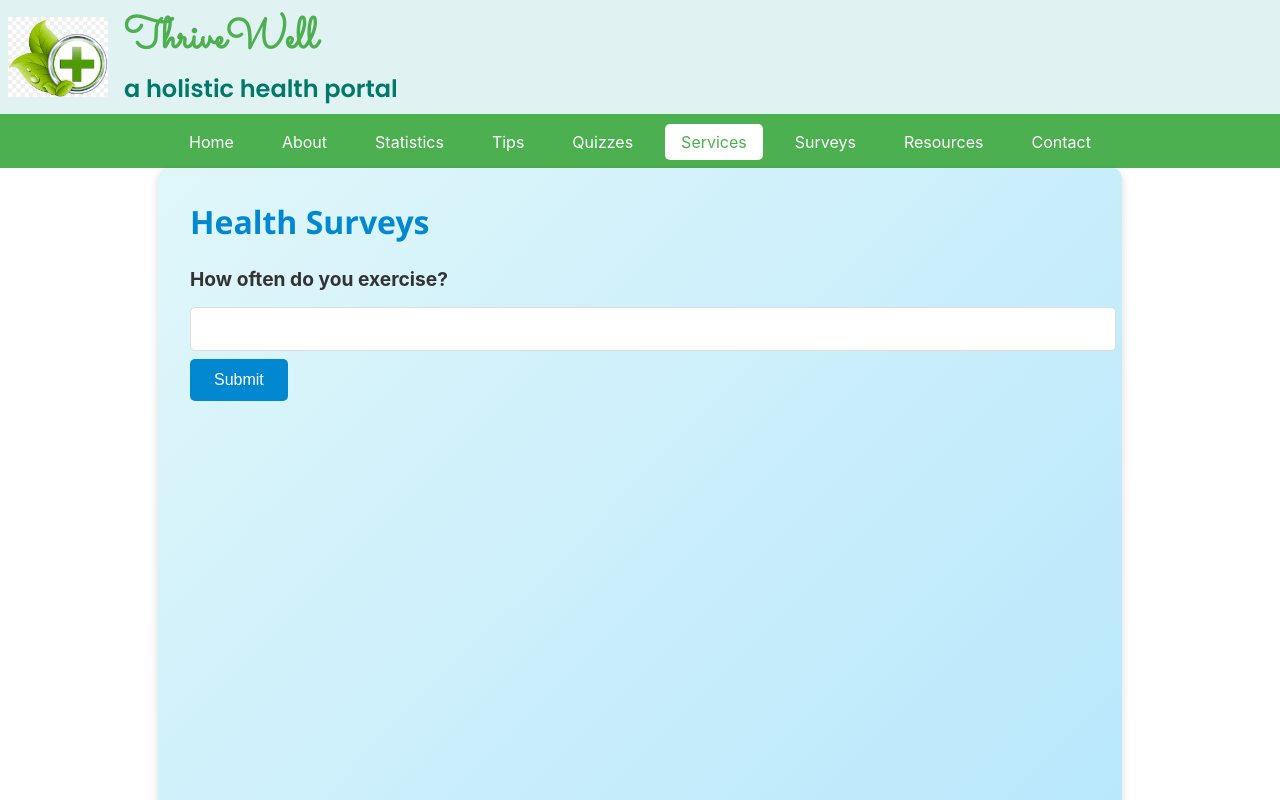
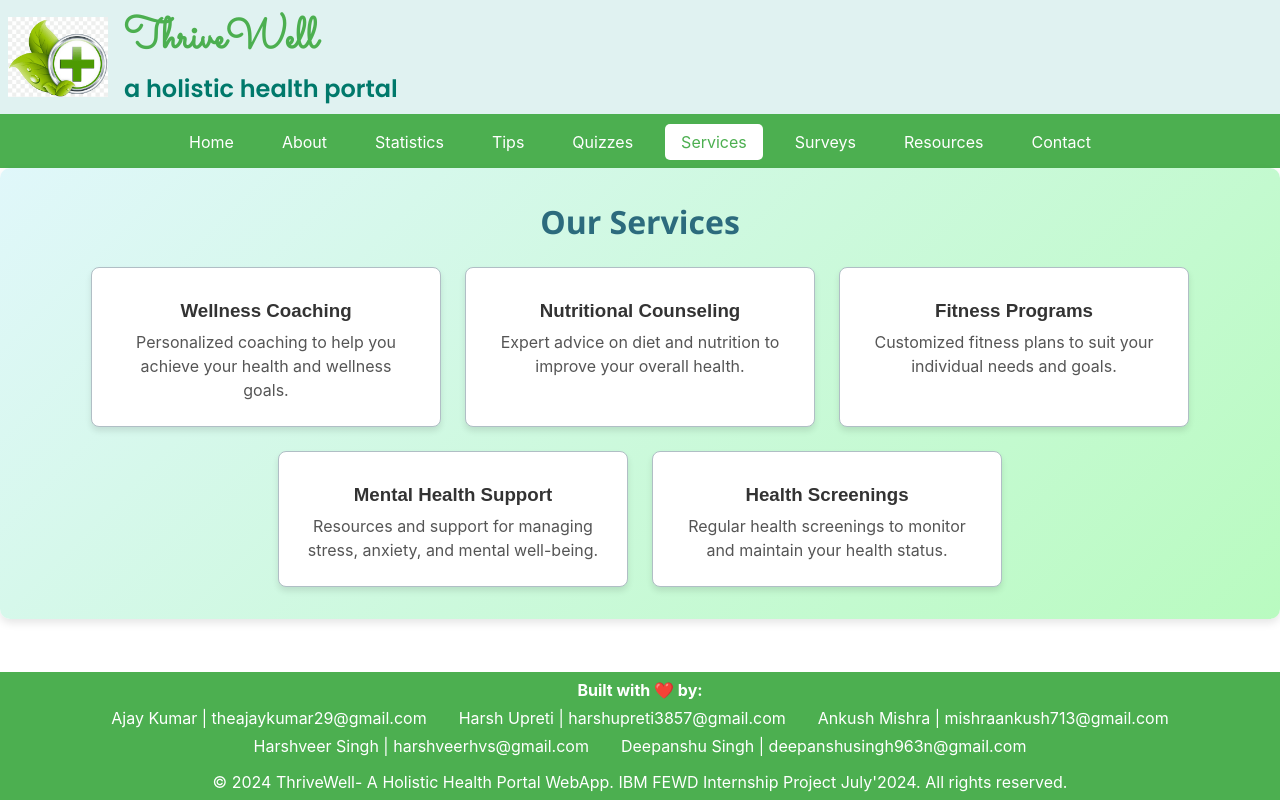
Before and after one commit to ajju-devs/ThriveWell, a React (Create React App) app: page /services in a window 1280 px wide. Built offline with nearby package versions, Linux system fonts and the light colour scheme.

Commit message:
Update Services.js

```diff
--- a/src/components/Services.js
+++ b/src/components/Services.js
@@ -1,72 +1,43 @@
-import React, { useState } from 'react';
-import './Surveys.css';
+import React from 'react';
+import './Services.css';
 
-function Surveys() {
-  const [responses, setResponses] = useState([]);
-  const [currentQuestion, setCurrentQuestion] = useState(0);
-  const [answer, setAnswer] = useState('');
-  const [completed, setCompleted] = useState(false);
-
-  const surveyQuestions = [
-    "How often do you exercise?",
-    "Do you eat a balanced diet?",
-    "How many hours of sleep do you get per night?",
-    "How often do you visit a healthcare provider?",
-    "Do you have access to clean drinking water?",
-    "Do you have access to mental health resources?",
-    "How often do you feel stressed?",
-    "Do you take any vitamin or mineral supplements?",
-    "How often do you consume processed foods?",
-    "Are you satisfied with your overall health?"
+function Services() {
+  const servicesList = [
+    {
+      title: 'Wellness Coaching',
+      description: 'Personalized coaching to help you achieve your health and wellness goals.'
+    },
+    {
+      title: 'Nutritional Counseling',
+      description: 'Expert advice on diet and nutrition to improve your overall health.'
+    },
+    {
+      title: 'Fitness Programs',
+      description: 'Customized fitness plans to suit your individual needs and goals.'
+    },
+    {
+      title: 'Mental Health Support',
+      description: 'Resources and support for managing stress, anxiety, and mental well-being.'
+    },
+    {
+      title: 'Health Screenings',
+      description: 'Regular health screenings to monitor and maintain your health status.'
+    }
   ];
 
-  const handleInputChange = (event) => {
-    setAnswer(event.target.value);
-  };
-
-  const handleSubmit = () => {
-    setResponses([...responses, { question: surveyQuestions[currentQuestion], answer }]);
-    setAnswer('');
-    const nextQuestion = currentQuestion + 1;
-    if (nextQuestion < surveyQuestions.length) {
-      setCurrentQuestion(nextQuestion);
-    } else {
-      setCurrentQuestion(null);
-      setCompleted(true);
-    }
-  };
-
-  const handleRestart = () => {
-    setResponses([]);
-    setCurrentQuestion(0);
-    setAnswer('');
-    setCompleted(false);
-  };
-
   return (
-    <div className="surveys">
-      <h2>Health Surveys</h2>
-      {currentQuestion !== null ? (
-        <div>
-          <p>{surveyQuestions[currentQuestion]}</p>
-          <input
-            type="text"
-            value={answer}
-            onChange={handleInputChange}
-          />
-          <button onClick={handleSubmit}>
-            {currentQuestion === surveyQuestions.length - 1 ? 'Last Submit' : 'Submit'}
-          </button>
-        </div>
-      ) : completed ? (
-        <div>
-          <h3>Survey Completed! Here are your responses:</h3>
-          <pre>{JSON.stringify(responses, null, 2)}</pre>
-          <button onClick={handleRestart}>Take the survey again</button>
-        </div>
-      ) : null}
+    <div className="services">
+      <h2>Our Services</h2>
+      <ul>
+        {servicesList.map((service, index) => (
+          <li key={index} className="service-item">
+            <h3>{service.title}</h3>
+            <p>{service.description}</p>
+          </li>
+        ))}
+      </ul>
     </div>
   );
 }
 
-export default Surveys;
+export default Services;
```
